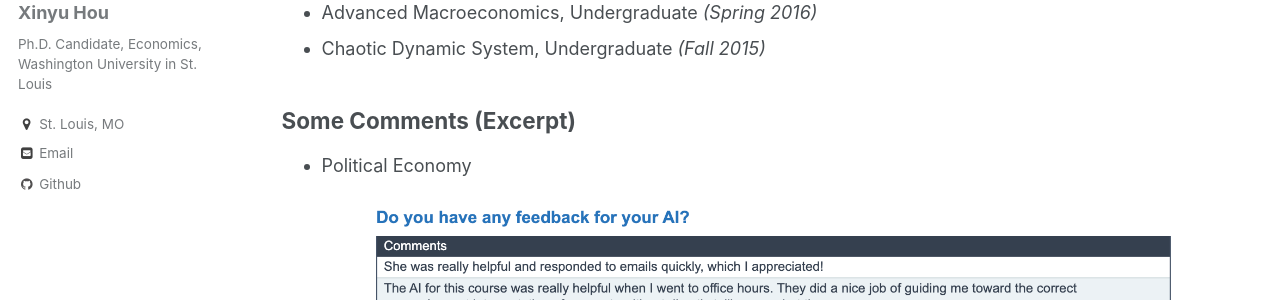
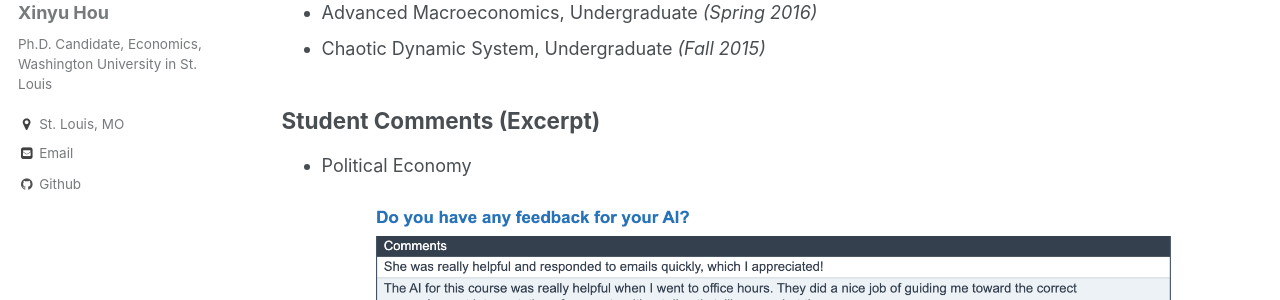
Before and after one commit to xinyuhou94/xinyuhou94.github.io, a Jekyll site: the page built from _pages/teaching.md, in a window 1280 px wide and 900 px high, scrolled down 594 px. Shown: the part 153-453 px from the top of the window. Built offline with Jekyll 4.4.1, drawn with Linux system fonts in a browser that asks for light colours.

Commit message:
Update teaching.md

```diff
--- a/_pages/teaching.md
+++ b/_pages/teaching.md
@@ -28,7 +28,7 @@ author_profile: true
 * Advanced Macroeconomics, Undergraduate     _(Spring 2016)_
 * Chaotic Dynamic System, Undergraduate     _(Fall 2015)_
 
-## Some Comments (Excerpt)
+## Student Comments (Excerpt)
 * Political Economy
 <p align="center">
   <img src="https://xinyuhou94.github.io/images/political.png?raw=true" alt="Photo" style="width: 800px;"/>
```
